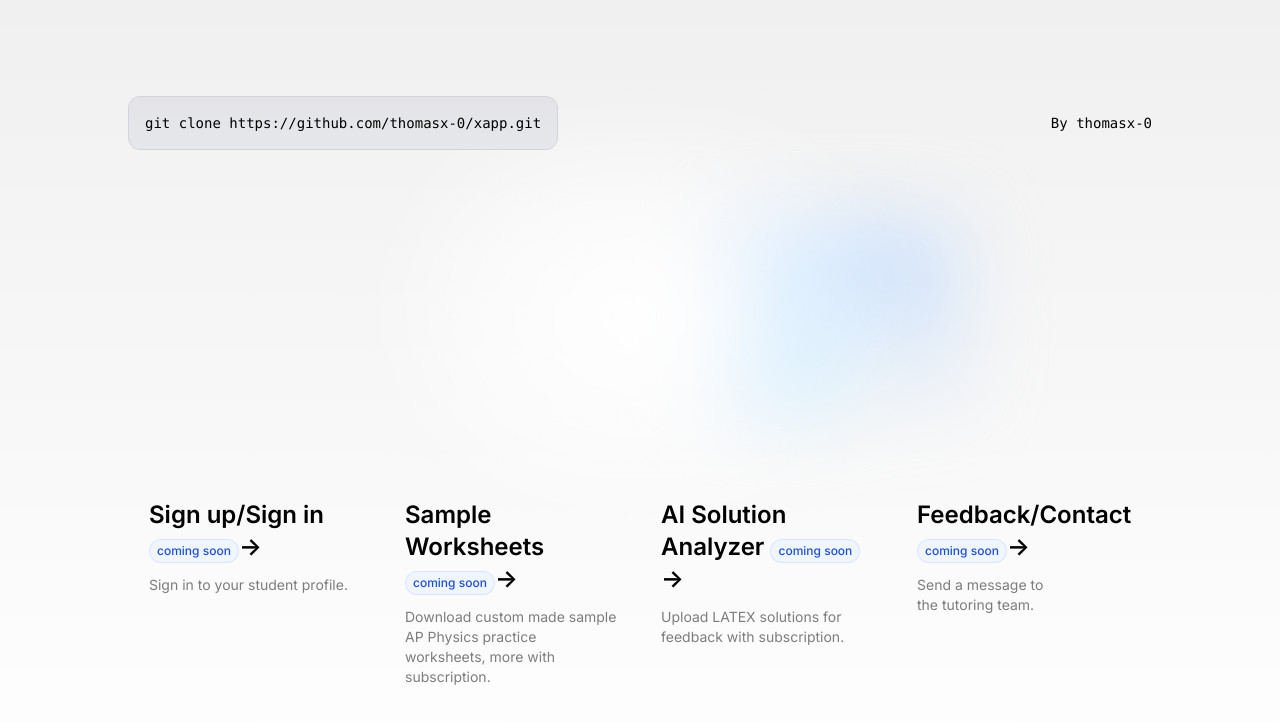
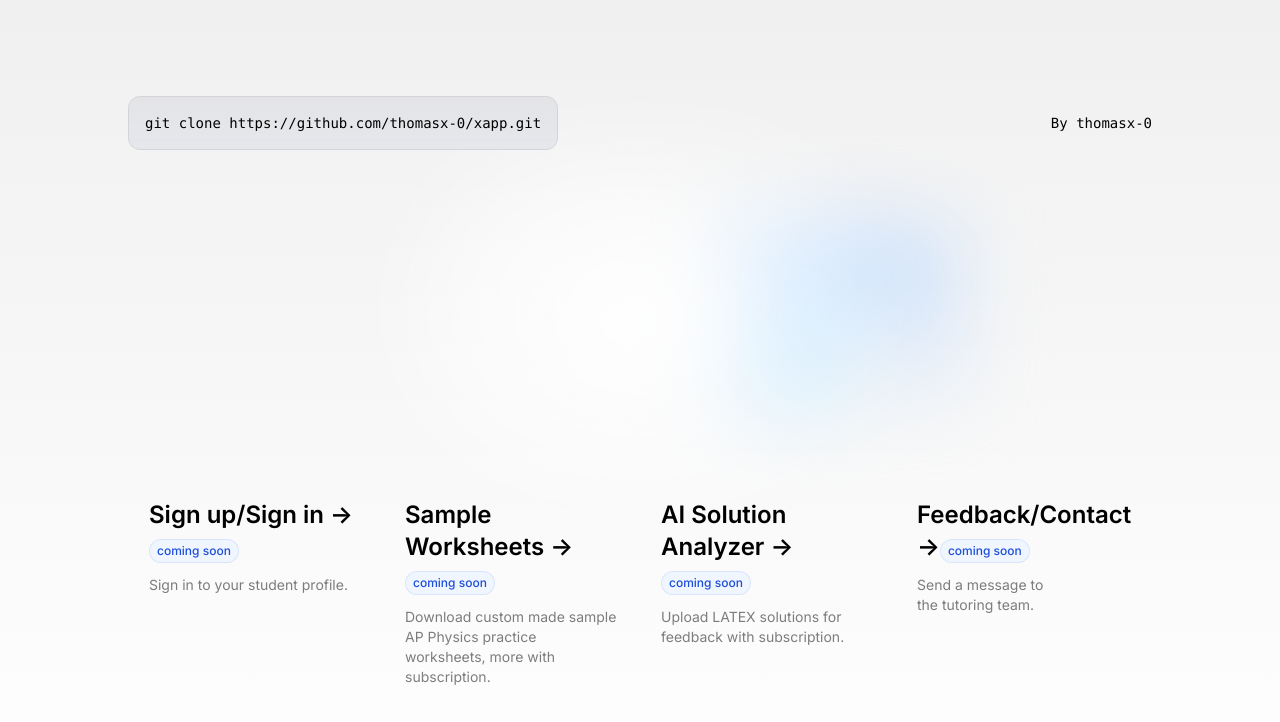
Before and after one commit to thomasx-0/ecopil0, a Next.js app: page / in a window 1280 px wide. Shown: the top 722 px of the page. Built offline with nearby package versions, Linux system fonts and the light colour scheme.

Commit message:
Added coming soon buttons

```diff
--- a/src/app/page.js
+++ b/src/app/page.js
@@ -1,5 +1,3 @@
-import Image from "next/image";
-
 export default function Home() {
   return (
     <main className="flex min-h-screen flex-col items-center justify-between p-24">
@@ -31,11 +29,12 @@ export default function Home() {
           rel="noopener noreferrer"
         >
           <h2 className={`mb-3 text-2xl font-semibold`}>
-            Sign up/Sign in{" "} <span
-              className="inline-flex items-center rounded-full bg-blue-50 px-2 py-1 text-xs font-medium text-blue-700 ring-1 ring-inset ring-blue-700/10">coming soon</span>
+            Sign up/Sign in{" "}
             <span className="inline-block transition-transform group-hover:translate-x-1 motion-reduce:transform-none">
               -&gt;
             </span>
+            <span
+                className="inline-flex items-center rounded-full bg-blue-50 px-2 py-1 text-xs font-medium text-blue-700 ring-1 ring-inset ring-blue-700/10">coming soon</span>
           </h2>
           <p className={`m-0 max-w-[30ch] text-sm opacity-50`}>
             Sign in to your student profile.
@@ -44,16 +43,17 @@ export default function Home() {
 
         <a
             href="#"
-          className="group rounded-lg border border-transparent px-5 py-4 transition-colors hover:border-gray-300 hover:bg-gray-100 hover:dark:border-neutral-700 hover:dark:bg-neutral-800 hover:dark:bg-opacity-30"
+            className="group rounded-lg border border-transparent px-5 py-4 transition-colors hover:border-gray-300 hover:bg-gray-100 hover:dark:border-neutral-700 hover:dark:bg-neutral-800 hover:dark:bg-opacity-30"
           target="_blank"
           rel="noopener noreferrer"
         >
           <h2 className={`mb-3 text-2xl font-semibold`}>
-            Sample Worksheets{" "} <span
-              className="inline-flex items-center rounded-full bg-blue-50 px-2 py-1 text-xs font-medium text-blue-700 ring-1 ring-inset ring-blue-700/10">coming soon</span>
+            Sample Worksheets{" "}
             <span className="inline-block transition-transform group-hover:translate-x-1 motion-reduce:transform-none">
               -&gt;
             </span>
+            <span
+                className="inline-flex items-center rounded-full bg-blue-50 px-2 py-1 text-xs font-medium text-blue-700 ring-1 ring-inset ring-blue-700/10">coming soon</span>
           </h2>
           <p className={`m-0 max-w-[30ch] text-sm opacity-50`}>
             Download custom made sample AP Physics practice worksheets, more with subscription.
@@ -67,11 +67,12 @@ export default function Home() {
           rel="noopener noreferrer"
         >
           <h2 className={`mb-3 text-2xl font-semibold`}>
-            AI Solution Analyzer{" "} <span
-              className="inline-flex items-center rounded-full bg-blue-50 px-2 py-1 text-xs font-medium text-blue-700 ring-1 ring-inset ring-blue-700/10">coming soon</span>
+            AI Solution Analyzer{" "}
             <span className="inline-block transition-transform group-hover:translate-x-1 motion-reduce:transform-none">
               -&gt;
             </span>
+            <span
+                className="inline-flex items-center rounded-full bg-blue-50 px-2 py-1 text-xs font-medium text-blue-700 ring-1 ring-inset ring-blue-700/10">coming soon</span>
           </h2>
           <p className={`m-0 max-w-[30ch] text-sm opacity-50`}>
             Upload LATEX solutions for feedback with subscription.
@@ -79,17 +80,18 @@ export default function Home() {
         </a>
 
         <a
-          href="#"
+            href="#"
           className="group rounded-lg border border-transparent px-5 py-4 transition-colors hover:border-gray-300 hover:bg-gray-100 hover:dark:border-neutral-700 hover:dark:bg-neutral-800/30"
           target="_blank"
           rel="noopener noreferrer"
         >
           <h2 className={`mb-3 text-2xl font-semibold`}>
-            Feedback/Contact{" "} <span
-              className="inline-flex items-center rounded-full bg-blue-50 px-2 py-1 text-xs font-medium text-blue-700 ring-1 ring-inset ring-blue-700/10">coming soon</span>
+            Feedback/Contact{" "}
             <span className="inline-block transition-transform group-hover:translate-x-1 motion-reduce:transform-none">
               -&gt;
             </span>
+            <span
+                className="inline-flex items-center rounded-full bg-blue-50 px-2 py-1 text-xs font-medium text-blue-700 ring-1 ring-inset ring-blue-700/10">coming soon</span>
           </h2>
           <p className={`m-0 max-w-[30ch] text-sm opacity-50 text-balance`}>
             Send a message to the tutoring team.
```
